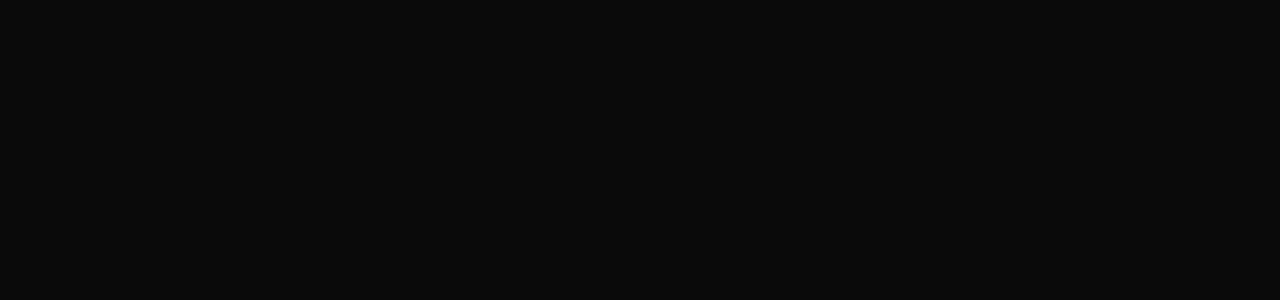
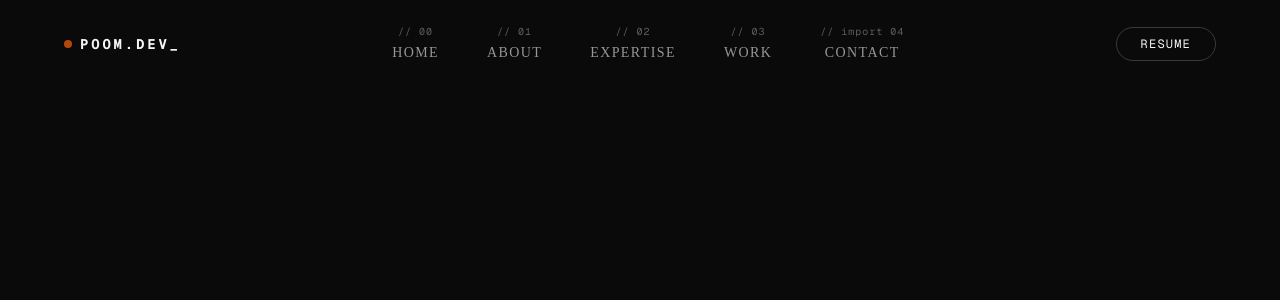
Before and after one commit to Poomsanthong/PoomSan-Porfolio, a Next.js app: page / in a window 1280 px wide. Shown: the top 300 px of the page. Built offline with nearby package versions, Linux system fonts and the light colour scheme.

Commit message:
I shadcn , framer-motion and implemented the NavBar component tsx

```diff
--- a/app/page.tsx
+++ b/app/page.tsx
@@ -1,3 +1,9 @@
+import Navbar from "@/components/NavBar";
+
 export default function Page() {
-  return <main className="bg-neutral-950 text-white min-h-screen"></main>;
+  return (
+    <main className="bg-neutral-950 text-white min-h-screen">
+      <Navbar />
+    </main>
+  );
 }
--- /dev/null
+++ b/components/NavBar.tsx
@@ -0,0 +1,81 @@
+"use client";
+import { motion } from "framer-motion";
+import { Menu, X } from "lucide-react";
+import { useState } from "react";
+export default function Navbar() {
+  const [isOpen, setIsOpen] = useState(false);
+  const links = [
+    { name: "Home", num: "00" },
+    { name: "About", num: "01" },
+    { name: "Expertise", num: "02" },
+    { name: "Work", num: "03" },
+    { name: "Contact", num: "import 04" },
+  ];
+
+  return (
+    <motion.nav
+      initial={{ y: -100, opacity: 0 }}
+      animate={{ y: 0, opacity: 1 }}
+      transition={{ duration: 0.8, ease: "easeOut" }}
+      className="fixed top-0 left-0 right-0 z-50 py-6 px-8 md:px-16 flex items-center justify-between mix-blend-difference text-white"
+    >
+      <div className="flex items-center gap-2 font-mono text-sm tracking-widest uppercase">
+        <span className="w-2 h-2 rounded-full bg-orange-500 animate-pulse"></span>
+        <span className="font-bold tracking-[0.2em]">Poom.dev_</span>
+      </div>
+
+      {/* Desktop Links */}
+      <div className="hidden md:flex gap-12">
+        {links.map((link, i) => (
+          <motion.a
+            key={i}
+            href={`#${link.name.toLowerCase()}`}
+            className="group flex flex-col items-center hover:opacity-100 opacity-60 transition-opacity"
+            whileHover={{ y: -2 }}
+          >
+            <span className="text-[10px] font-mono tracking-widest text-zinc-400 group-hover:text-orange-400 transition-colors">
+              // {link.num}
+            </span>
+            <span className="text-sm tracking-widest uppercase mt-1">
+              {link.name}
+            </span>
+          </motion.a>
+        ))}
+      </div>
+
+      <div className="hidden md:flex items-center gap-4">
+        <button className="border border-white/20 rounded-full px-6 py-2 text-xs font-mono tracking-widest hover:bg-white hover:text-black transition-colors">
+          RESUME
+        </button>
+      </div>
+
+      {/* Mobile Toggle */}
+      <button className="md:hidden p-2" onClick={() => setIsOpen(!isOpen)}>
+        {isOpen ? <X size={24} /> : <Menu size={24} />}
+      </button>
+
+      {/* Mobile Menu */}
+      {isOpen && (
+        <motion.div
+          initial={{ opacity: 0, scale: 0.95 }}
+          animate={{ opacity: 1, scale: 1 }}
+          className="absolute top-full left-0 right-0 bg-zinc-950/95 backdrop-blur-md p-8 flex flex-col gap-6 md:hidden border-b border-white/10"
+        >
+          {links.map((link, i) => (
+            <a
+              key={i}
+              href={`#${link.name.toLowerCase()}`}
+              className="flex justify-between items-center text-xl"
+              onClick={() => setIsOpen(false)}
+            >
+              <span className="uppercase tracking-widest">{link.name}</span>
+              <span className="text-xs font-mono text-orange-500">
+                /{link.num}
+              </span>
+            </a>
+          ))}
+        </motion.div>
+      )}
+    </motion.nav>
+  );
+}
```
Also changed, not shown: 1 other file (tests, documents, lock files or other folders).
